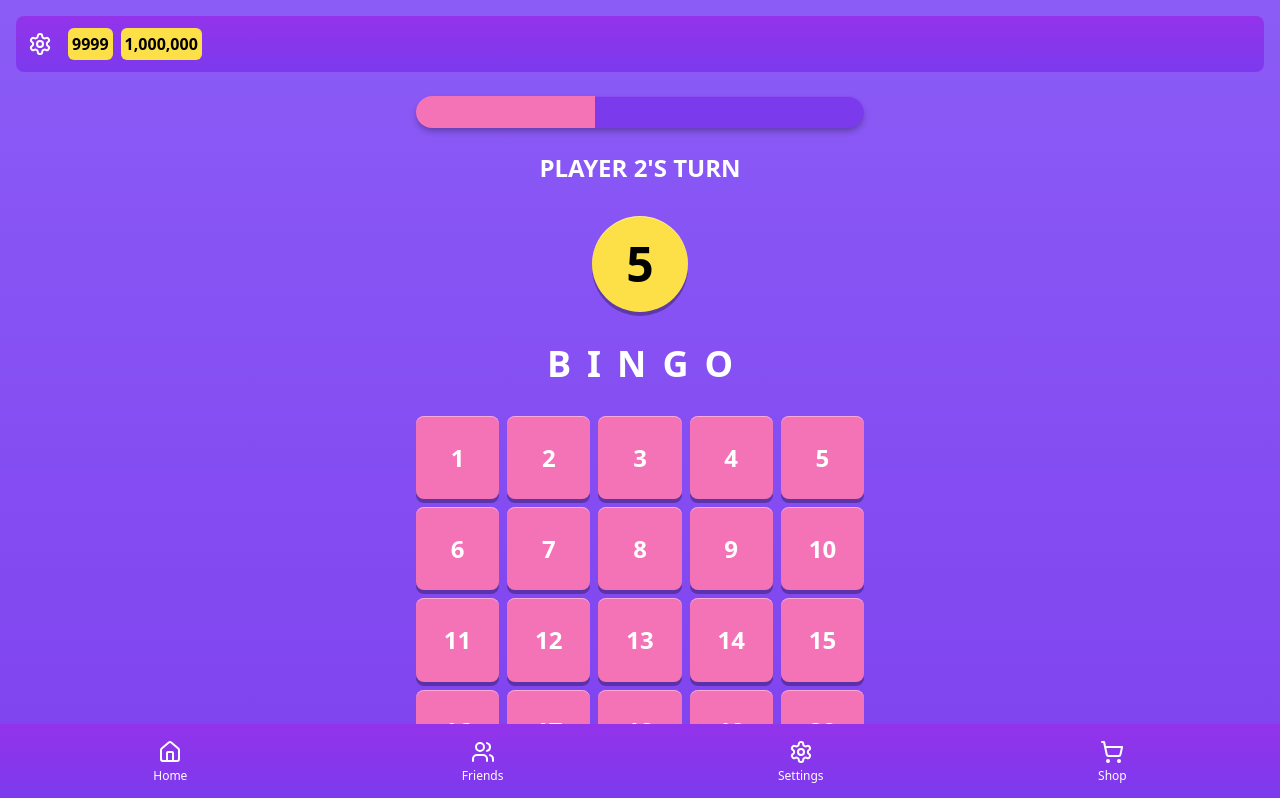
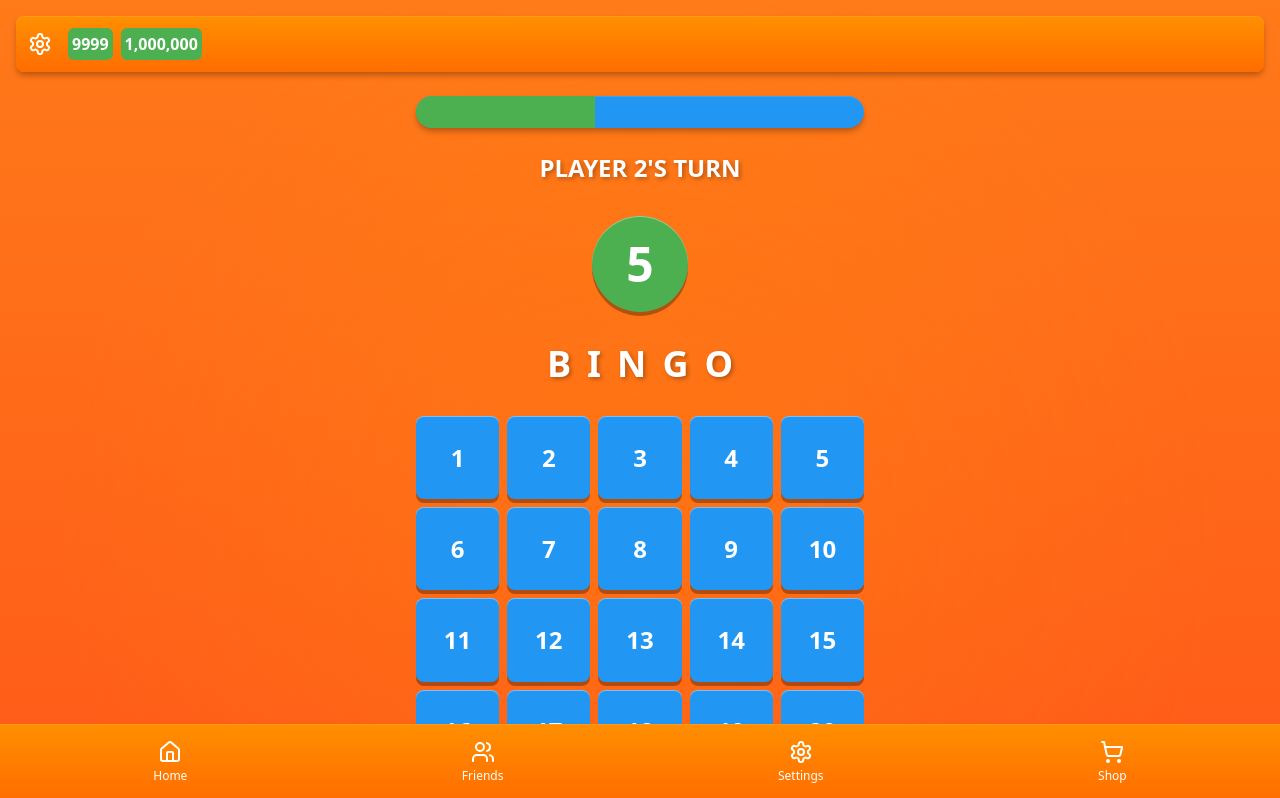
Before and after one commit to axjxn/funidos-3dplayground, a React (Vite) app: page / in a window 1280 px wide. Shown: the top 798 px of the page. Built offline with nearby package versions, Linux system fonts and the light colour scheme.

Commit message:
Refactor UI design
Update UI to match provided design inspiration.

```diff
--- a/src/index.css
+++ b/src/index.css
@@ -19,11 +19,11 @@
 
 @layer utilities {
   .miniclip-gradient {
-    background: linear-gradient(180deg, #8B5CF6 0%, #7C3AED 100%);
+    background: radial-gradient(circle at center, #FF6B00 0%, #FF3D00 100%);
   }
 
   .status-bar-gradient {
-    background: linear-gradient(180deg, #9333EA 0%, #7C3AED 100%);
+    background: linear-gradient(180deg, #FF8F00 0%, #FF6D00 100%);
   }
 
   .button-3d {
@@ -35,4 +35,20 @@
     box-shadow: 0 4px 6px -1px rgba(0, 0, 0, 0.3),
                 inset 0 1px 0 0 rgba(255, 255, 255, 0.1);
   }
+
+  .text-shadow {
+    text-shadow: 2px 2px 4px rgba(0, 0, 0, 0.3);
+  }
+
+  .sunburst {
+    background:
+      radial-gradient(circle at center,
+        rgba(255, 166, 0, 0.2) 0%,
+        rgba(255, 166, 0, 0) 70%
+      ),
+      linear-gradient(
+        rgba(255, 107, 0, 0.9),
+        rgba(255, 61, 0, 0.9)
+      );
+  }
 }
--- a/src/pages/Index.tsx
+++ b/src/pages/Index.tsx
@@ -9,26 +9,26 @@ const Index = () => {
   const numbers = Array.from({ length: 25 }, (_, i) => i + 1);
 
   return (
-    <div className="min-h-screen miniclip-gradient p-4 flex flex-col">
+    <div className="min-h-screen sunburst p-4 flex flex-col">
       {/* Status Bar */}
-      <div className="status-bar-gradient p-3 rounded-lg mb-6 flex items-center justify-between">
+      <div className="status-bar-gradient p-3 rounded-lg mb-6 flex items-center justify-between card-3d">
         <div className="flex items-center gap-4">
           <Settings className="w-6 h-6 text-white" />
           <div className="flex items-center">
-            <div className="bg-[#FDE047] p-1 rounded-md">
-              <span className="text-black font-bold">9999</span>
+            <div className="bg-[#4CAF50] p-1 rounded-md">
+              <span className="text-white font-bold">9999</span>
             </div>
-            <div className="ml-2 bg-[#FDE047] p-1 rounded-md">
-              <span className="text-black font-bold">1,000,000</span>
+            <div className="ml-2 bg-[#4CAF50] p-1 rounded-md">
+              <span className="text-white font-bold">1,000,000</span>
             </div>
           </div>
         </div>
       </div>
 
       {/* Progress Bar */}
-      <div className="w-full max-w-md mx-auto h-8 bg-[#7C3AED] rounded-full overflow-hidden mb-6 card-3d">
+      <div className="w-full max-w-md mx-auto h-8 bg-[#2196F3] rounded-full overflow-hidden mb-6 card-3d">
         <div
-          className="h-full bg-[#F472B6] transition-all duration-500"
+          className="h-full bg-[#4CAF50] transition-all duration-500"
           style={{ width: `${progress}%` }}
         ></div>
       </div>
@@ -40,9 +40,9 @@ const Index = () => {
       <motion.div
         initial={{ scale: 0.9 }}
         animate={{ scale: 1 }}
-        className="w-24 h-24 bg-[#FDE047] rounded-full flex items-center justify-center mb-8 mx-auto button-3d"
+        className="w-24 h-24 bg-[#4CAF50] rounded-full flex items-center justify-center mb-8 mx-auto button-3d"
       >
-        <span className="text-5xl font-bold text-black">{currentNumber}</span>
+        <span className="text-5xl font-bold text-white">{currentNumber}</span>
       </motion.div>
 
       {/* BINGO Text */}
@@ -64,7 +64,7 @@ const Index = () => {
             key={number}
             whileHover={{ scale: 1.05 }}
             whileTap={{ scale: 0.95 }}
-            className="aspect-square bg-[#F472B6] rounded-lg flex items-center justify-center font-bold text-2xl button-3d cursor-pointer text-white"
+            className="aspect-square bg-[#2196F3] rounded-lg flex items-center justify-center font-bold text-2xl button-3d cursor-pointer text-white"
           >
             {number}
           </motion.div>
@@ -72,7 +72,7 @@ const Index = () => {
       </div>
 
       {/* Navigation Bar */}
-      <div className="fixed bottom-0 left-0 right-0 status-bar-gradient p-4 flex justify-around">
+      <div className="fixed bottom-0 left-0 right-0 status-bar-gradient p-4 flex justify-around card-3d">
         <button className="text-white flex flex-col items-center">
           <Home className="w-6 h-6" />
           <span className="text-xs mt-1">Home</span>
@@ -95,7 +95,7 @@ const Index = () => {
       <motion.button
         whileHover={{ scale: 1.05 }}
         whileTap={{ scale: 0.95 }}
-        className="bg-[#F472B6] px-12 py-4 rounded-full text-2xl font-bold button-3d text-white mx-auto mb-20"
+        className="bg-[#4CAF50] px-12 py-4 rounded-full text-2xl font-bold button-3d text-white mx-auto mb-20"
       >
         BINGO
       </motion.button>
```
